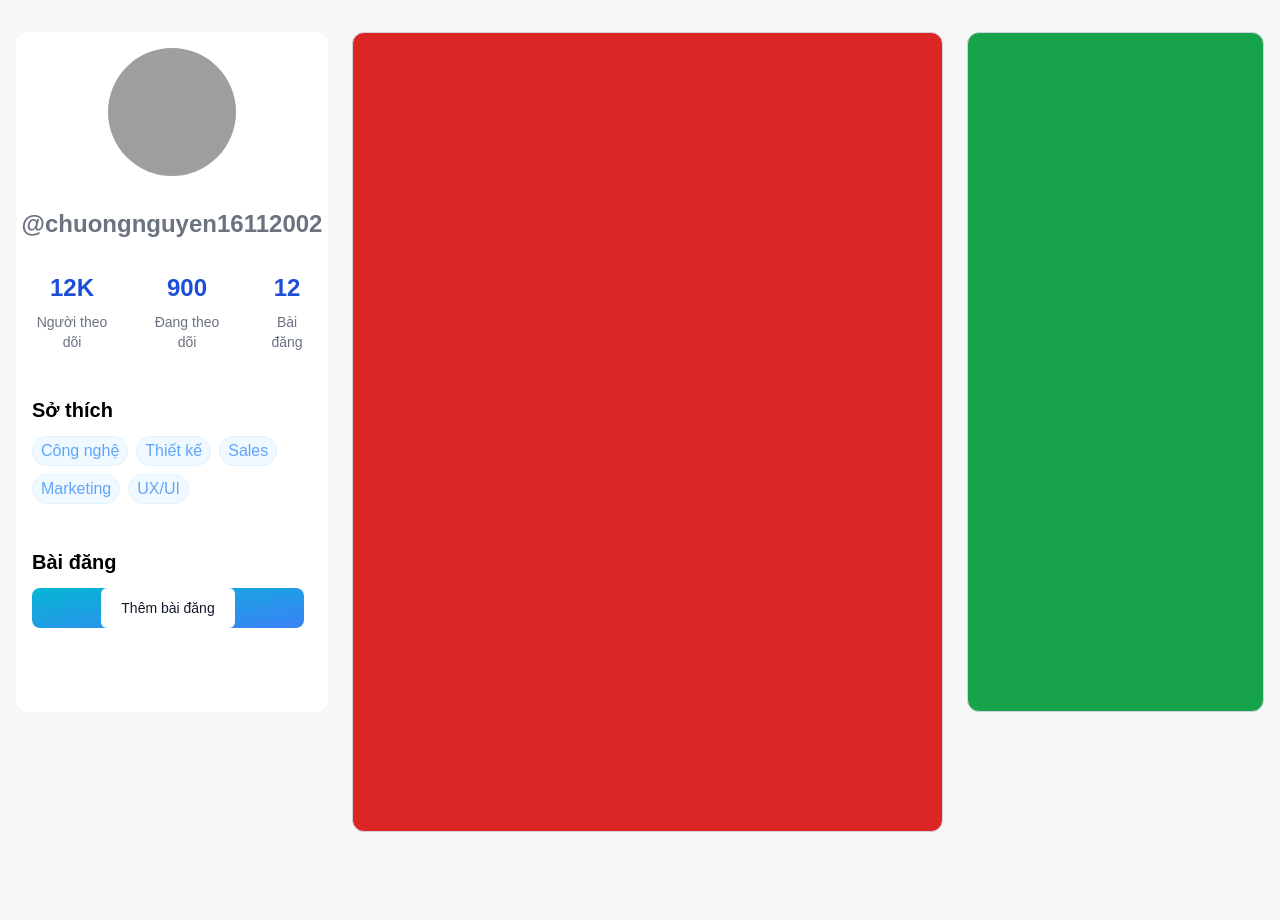
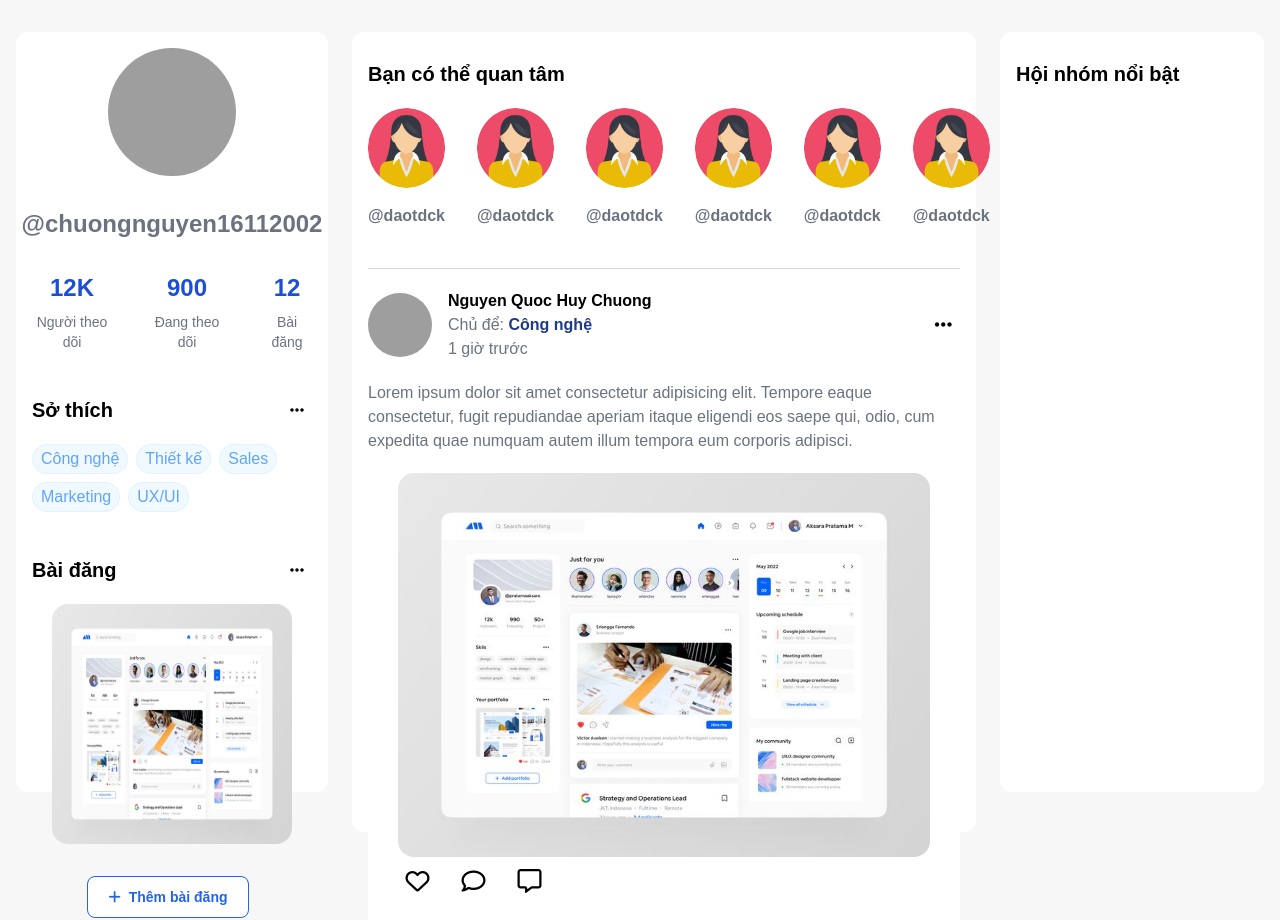
Before and after one commit to hapfalo-mo/SocialMediaPlatform_FrontEnd, a React (Vite) app: page /home in a window 1280 px wide. Shown: the top 920 px of the page. Before the commit the page ends 832 px from the top, so only its background shows below. Built offline with nearby package versions, Linux system fonts and the light colour scheme; grey boxes are pictures that could not be loaded.

Commit message:
[Nguyễn Quốc Huy Chương] - [Add]: Add UI HomePage

```diff
--- a/package.json
+++ b/package.json
@@ -10,6 +10,7 @@
     "preview": "vite preview"
   },
   "dependencies": {
+    "@fortawesome/fontawesome-free": "^6.6.0",
     "axios": "^1.7.7",
     "jwt-decode": "^4.0.0",
     "react": "^18.3.1",
--- a/src/index.css
+++ b/src/index.css
@@ -6,4 +6,5 @@ body {
 }
 *{
     font-family: sans-serif;
+    font-weight: 200;
 }
--- a/src/pages/HomePage.jsx
+++ b/src/pages/HomePage.jsx
@@ -1,9 +1,13 @@
 import React from "react";
 import men from "../assets/men.png";
+import woman from "../assets/woman.png";
+import imgCol1 from "../assets/homepagecolumn1.png";
+import '@fortawesome/fontawesome-free/css/all.min.css';
 const HomePage = () => {
     return (
         <div className="flex w-full h-screen gap-6">
-            <div className="w-[25%] p-4 bg-white max-h-[85vh] sticky top-0 rounded-xl">
+            {/* Column 1 content */}
+            <div className="w-[25%] p-4 bg-white max-h-[95vh] sticky top-0 rounded-xl">
                 <div className="w-full">
                     <div className=" w-full flex flex-col items-center justify-center gap-8">
                         <img src={men} alt="User Avatar" className="w-32 h-32 rounded-full" />
@@ -25,10 +29,12 @@ const HomePage = () => {
                                 </div>
                             </dl>
                         </div>
-
                         {/* Favorite Site */}
-                        <div className="flex flex-col w-full gap-3 h-auto mt-3">
+                        <div className="flex flex-col w-full gap-5 h-auto mt-3">
+                            <div className="flex w-full items-center justify-between">
                                 <h1 className="text-xl font-bold flex text-black-200">Sở thích</h1>
+                                <i className="fas fa-ellipsis-h text-black-700 mr-2"></i>
+                            </div>
                             <div>
                                 <ul className=" flex flex-wrap gap-2 *:rounded-full *:border *:border-sky-100 *:bg-sky-50 *:px-2 *:py-0.5 dark:text-blue-300 *:text-blue-400 dark:*:border-sky-500/15 dark:*:bg-sky-500/10">
                                     <li>Công nghệ</li>
@@ -39,27 +45,121 @@ const HomePage = () => {
                                 </ul>
                             </div>
                         </div>
-
                         {/* Create New Porfolio */}
-                        <div className="flex flex-col w-full gap-3 h-auto mt-3">
+                        <div className="flex flex-col w-full gap-5 h-auto mt-3">
+                            <div className="flex w-full items-center justify-between">
                                 <h1 className="text-xl font-bold flex text-black-200">Bài đăng</h1>
-
-                            <button className="relative inline-flex items-center justify-center mb-2 me-2 overflow-hidden text-sm font-medium text-gray-900 rounded-lg group bg-gradient-to-br from-cyan-500 to-blue-500 group-hover:from-cyan-500 group-hover:to-blue-500 hover:text-white dark:text-white focus:ring-4 focus:outline-none focus:ring-cyan-200 dark:focus:ring-cyan-800 p-0">
-                                <span className="relative px-5 py-2.5 transition-all ease-in duration-75 bg-white dark:bg-gray-900 rounded-md group-hover:bg-opacity-0">
+                                <i className="fas fa-ellipsis-h text-black-700 mr-2"></i>
+                            </div>
+                            <div className="px-5">
+                                <img src={imgCol1} alt="" className="w-full h-60 bg-blue-600 rounded-2xl" />
+                            </div>
+                        </div>
+                        <button className="relative inline-flex items-center justify-center mb-2 me-2 overflow-hidden text-sm font-medium text-gray-900 rounded-lg group bg-gradient-to-br from-cyan-500 to-blue-500 group-hover:from-cyan-500 group-hover:to-blue-500 hover:text-white dark:text-white focus:ring-4 focus:outline-none focus:ring-cyan-200 dark:focus:ring-cyan-800 p-0 border border-blue-600">
+                            <span className="relative px-5 py-2.5 transition-all ease-in duration-75 bg-white dark:bg-gray-900 rounded-md group-hover:bg-opacity-0 group-hover:text-white text-blue-600 font-bold">
+                                <i className="fas fa-plus mr-2"></i>
                                 Thêm bài đăng
                             </span>
                         </button>
                     </div>
                 </div>
             </div>
+            {/* Column 2 content */}
+            <div className="w-[50%] p-4 bg-white rounded-xl bg-[#f7f7f7]">
+                <div className="flex flex-col gap-5 mt-3 items-start">
+                    <h1 className="text-black font-bold text-xl">Bạn có thể quan tâm</h1>
+                    {/* Hint Friend Site */}
+                    <div className=" w-full flex gap-8 pb-10 border-b border-gray-300">
+                        <div className="flex flex-col gap-4">
+                            <img src={woman} alt="User Avatar" className="w-20 h-20 rounded-full" />
+                            <h1 className="text-baseText font-bold">@daotdck</h1>
                         </div>
-            <div className="w-[50%] border border-solid border-gray-300 p-4 bg-red-600 overflow-y-auto rounded-xl">
-                {/* Column 2 content */}
+                        <div className="flex flex-col gap-4">
+                            <img src={woman} alt="User Avatar" className="w-20 h-20 rounded-full" />
+                            <h1 className="text-baseText font-bold">@daotdck</h1>
                         </div>
-            <div className="w-[25%] border border-solid border-gray-300 p-4 bg-green-600 max-h-[85vh] sticky top-0 rounded-xl">
-                {/* Column 3 content */}
+                        <div className="flex flex-col gap-4">
+                            <img src={woman} alt="User Avatar" className="w-20 h-20 rounded-full" />
+                            <h1 className="text-baseText font-bold">@daotdck</h1>
+                        </div>
+                        <div className="flex flex-col gap-4">
+                            <img src={woman} alt="User Avatar" className="w-20 h-20 rounded-full" />
+                            <h1 className="text-baseText font-bold">@daotdck</h1>
+                        </div>
+                        <div className="flex flex-col gap-4">
+                            <img src={woman} alt="User Avatar" className="w-20 h-20 rounded-full" />
+                            <h1 className="text-baseText font-bold">@daotdck</h1>
+                        </div>
+                        <div className="flex flex-col gap-4">
+                            <img src={woman} alt="User Avatar" className="w-20 h-20 rounded-full" />
+                            <h1 className="text-baseText font-bold">@daotdck</h1>
+                        </div>
+                        <div className="flex flex-col gap-4">
+                            <img src={woman} alt="User Avatar" className="w-20 h-20 rounded-full" />
+                            <h1 className="text-baseText font-bold">@daotdck</h1>
                         </div>
                     </div>
+                    {/* Post Site */}
+                    <div className="w-full flex flex-col gap-5 !bg-white rounded-2xl">
+                        {/* Header */}
+                        <div className="w-full flex items-center justify-between">
+                            <div className="flex items-center gap-4">
+                                <img src={men} alt="" className="w-16 h-16 rounded-full" />
+                                <div className="flex flex-col items-start">
+                                    <h4 className="font-bold">Nguyen Quoc Huy Chuong</h4>
+                                    <p className="text-baseText">Chủ để: <span className="text-blue-900 font-bold">Công nghệ</span></p>
+                                    <p className="text-baseText">1 giờ trước</p>
+                                </div>
+                            </div>
+                            <i className="fas fa-ellipsis-h text-black-700 mr-2 text-xl"></i>
+                        </div>
+                        <div className="w-full flex">
+                            <p className="text-left text-baseText">Lorem ipsum dolor sit amet consectetur adipisicing elit. Tempore eaque consectetur, fugit repudiandae aperiam itaque eligendi eos saepe qui, odio, cum expedita quae numquam autem illum tempora eum corporis adipisci.</p>
+                        </div>
+                        {/* Image + Action */}
+                        <div className="flex flex-col gap-1">
+                            {/* Image */}
+                            <div className="w-full flex justify-center">
+                                <img src={imgCol1} alt="" className=" w-[90%] h-96 rounded-2xl" />
+                            </div>
+                            {/* Action */}
+                            <div className="w-full flex justify-center">
+                                <div className="w-[90%] flex justify-start space-x-4">
+                                    {/* Like Icon */}
+                                    <div className="flex items-center justify-center w-10 h-10 rounded-full">
+                                        <i className="fa-regular fa-heart text-2xl" aria-hidden="true"></i>
+                                    </div>
+                                    {/* Comment Icon */}
+                                    <div className="flex items-center justify-center w-10 h-10 rounded-full">
+                                        <i className="fa-regular fa-comment text-2xl"></i>
+                                    </div>
+                                    {/* Message Icon */}
+                                    <div className="flex items-center justify-center w-10 h-10 rounded-full">
+                                        <i className="fa-regular fa-message text-2xl"></i>
+                                    </div>
+                                </div>
+                            </div>
+                        </div>
+                        {/* Mutual Comment */}
+                        {/* Your Comment */}
+                        <div className="w-full space-x-4">
+                            <div className="flex items-center gap-3">
+                                <img src={men} alt="" className="h-12 w-12 rounded-full" />
+                                <div className="w-[90%]">
+                                    <input className="border border-soid border-gray-300 p-3 w-full rounded-xl" type="text" placeholder="Để lại bình luận của bạn" />
+                                </div>
+                            </div>
+                        </div>
+                    </div>
+                </div>
+            </div>
+            <div className="w-[25%] p-4 bg-white max-h-[95vh] sticky top-0 rounded-xl">
+                {/* Column 3 content */}
+                <div className="flex gap-5 mt-3">
+                    <h4 className="text-black font-bold text-xl">Hội nhóm nổi bật</h4>
+                </div>
+            </div>
+        </div >
     );
 };
 export default HomePage;
```
Also changed, not shown: src/App.css (line endings or trailing spaces), src/assets/homepagecolumn1.png (added), 1 other file (tests, documents, lock files or other folders). Lines whose indentation alone changed are shown as unchanged.
